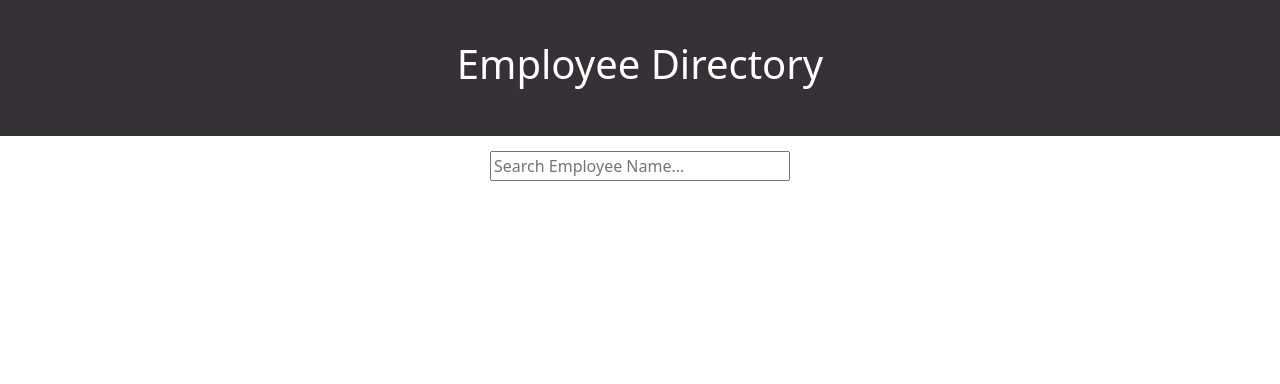
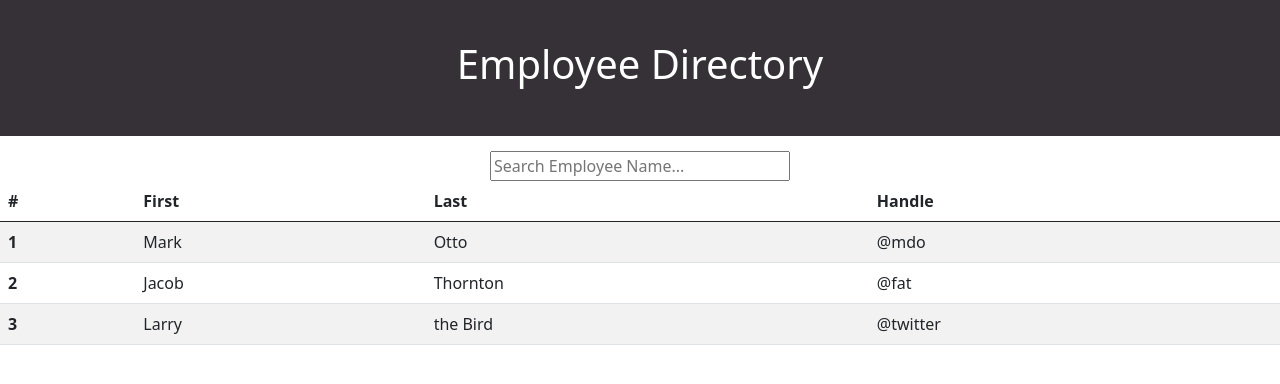
Before and after one commit to fdwootton/User-Directory, a React (Create React App) app: page / in a window 1280 px wide. Shown: the top 384 px of the page. Built offline with nearby package versions, Linux system fonts and the light colour scheme.

Commit message:
added dummy EmployeeTable to App

```diff
--- a/src/App.js
+++ b/src/App.js
@@ -2,6 +2,7 @@
 import "./App.css";
 import Header from "./components/Header";
 import SearchBar from "./components/SearchBar";
+import EmployeeTable from "./components/EmployeeTable";
 
 
 const App = () => {
@@ -9,6 +10,7 @@
     <>
       <Header />
       <SearchBar />
+      <EmployeeTable />
     </>
   );
 };
--- /dev/null
+++ b/src/components/EmployeeTable/index.js
@@ -0,0 +1,38 @@
+import React from 'react';
+
+const EmployeeTable = (props) => {
+  return (
+<table class="table table-striped">
+  <thead>
+    <tr>
+      <th scope="col">#</th>
+      <th scope="col">First</th>
+      <th scope="col">Last</th>
+      <th scope="col">Handle</th>
+    </tr>
+  </thead>
+  <tbody>
+    <tr>
+      <th scope="row">1</th>
+      <td>Mark</td>
+      <td>Otto</td>
+      <td>@mdo</td>
+    </tr>
+    <tr>
+      <th scope="row">2</th>
+      <td>Jacob</td>
+      <td>Thornton</td>
+      <td>@fat</td>
+    </tr>
+    <tr>
+      <th scope="row">3</th>
+      <td>Larry</td>
+      <td>the Bird</td>
+      <td>@twitter</td>
+    </tr>
+  </tbody>
+</table>
+  );
+};
+
+export default EmployeeTable;
```
